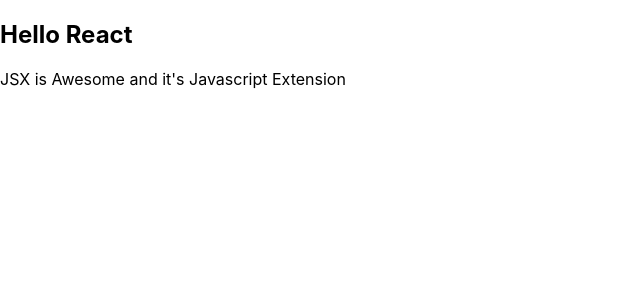
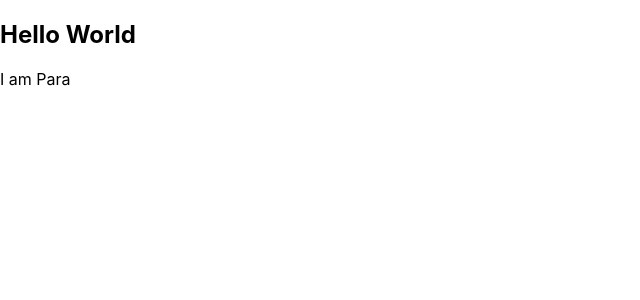
Before and after one commit to TRISHAN00/React-Basic, a React (Create React App) app: page / in a window 1280 px wide. Shown: the top 300 px of the page, without its empty margins (0-640 px from the left). Built offline with nearby package versions, Linux system fonts and the light colour scheme.

Commit message:
I explained what defference between normal HTML with JSX

```diff
--- a/src/App.js
+++ b/src/App.js
@@ -1,14 +1,13 @@
 import React, { Component } from "react";
-
 
 class App extends Component {
   render() {
-    return (
-      <div className="App">
-        <h2>Hello React</h2>
-        <p>JSX is Awesome and it's Javascript Extension</p>
-      </div>
-    );
+
+    return React.createElement('div', {className: 'App'}, [
+      React.createElement('h2', null, 'Hello World'),
+      React.createElement('p', null, 'I am Para')
+    ])
+
   }
 }
 
```
